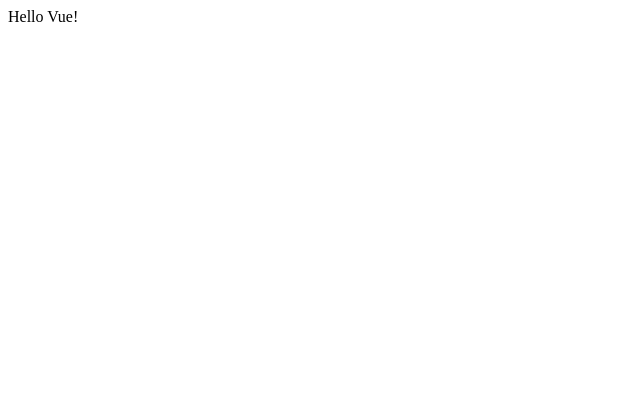
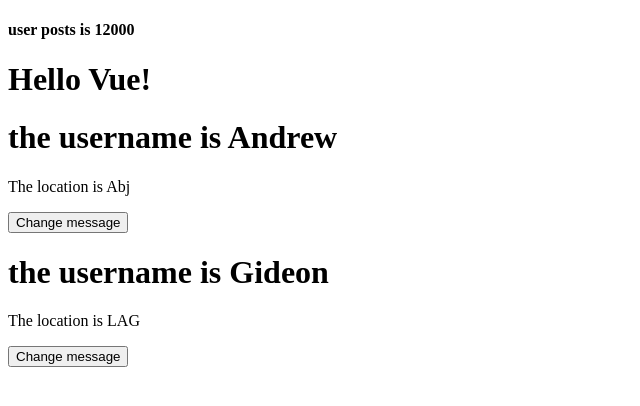
Before and after one commit to andrewbenrichard/coding-class, a website: page vueClass/index.html in a window 1280 px wide. Shown: the whole page, without its empty margins (0-640 px from the left). Drawn offline with nearby package versions, Linux system fonts and the light colour scheme.

Commit message:
minor update

```diff
--- a/vueClass/index.html
+++ b/vueClass/index.html
@@ -10,14 +10,37 @@
 </head>
 <body>
     <div id="app">
-        {{ message }}
+      <h4>user posts is {{post}}</h4>
+     <h1> {{message}}</h1>
+      <div v-for="user in users" :key="user.index">
+      <h1>the username is {{user.username}} </h1>
+      <p>The location is {{user.location}}</p>
+      <button @click="updateData(user.username)">Change message</button>
+      </div>
       </div>
     <script>
  var app = new Vue({
   el: '#app',
   data: {
-    message: 'Hello Vue!'
-  }
+    message: 'Hello Vue!',
+    post: 12000,
+    users:[
+      {
+        username: "Andrew",
+        location: "Abj"
+      },
+      {
+        username: "Gideon",
+        location: "LAG"
+      }
+    ]
+  },
+  methods: {
+    updateData(val){
+
+      this.message = "Hello "+val
+    }
+  },
 })
     </script>
 </body>
```
